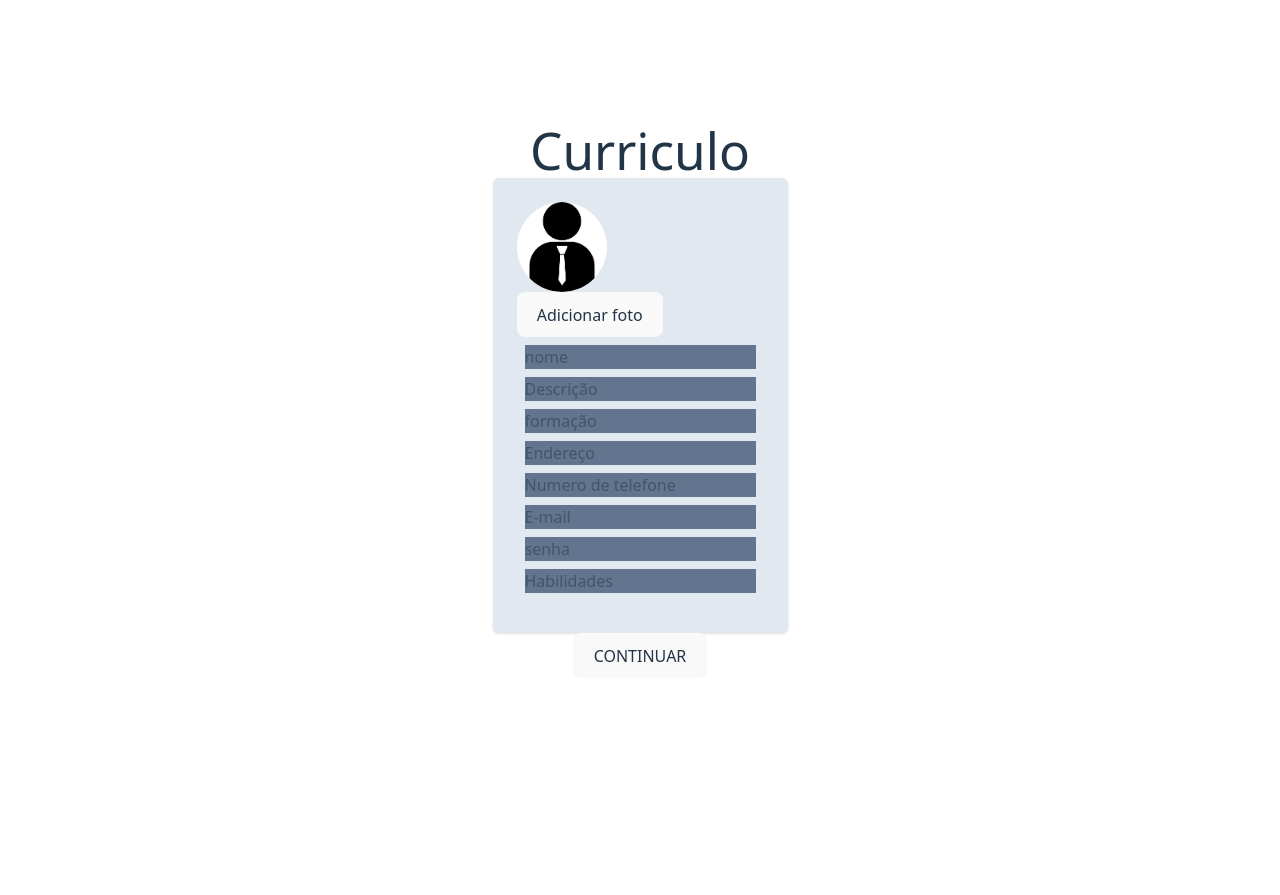
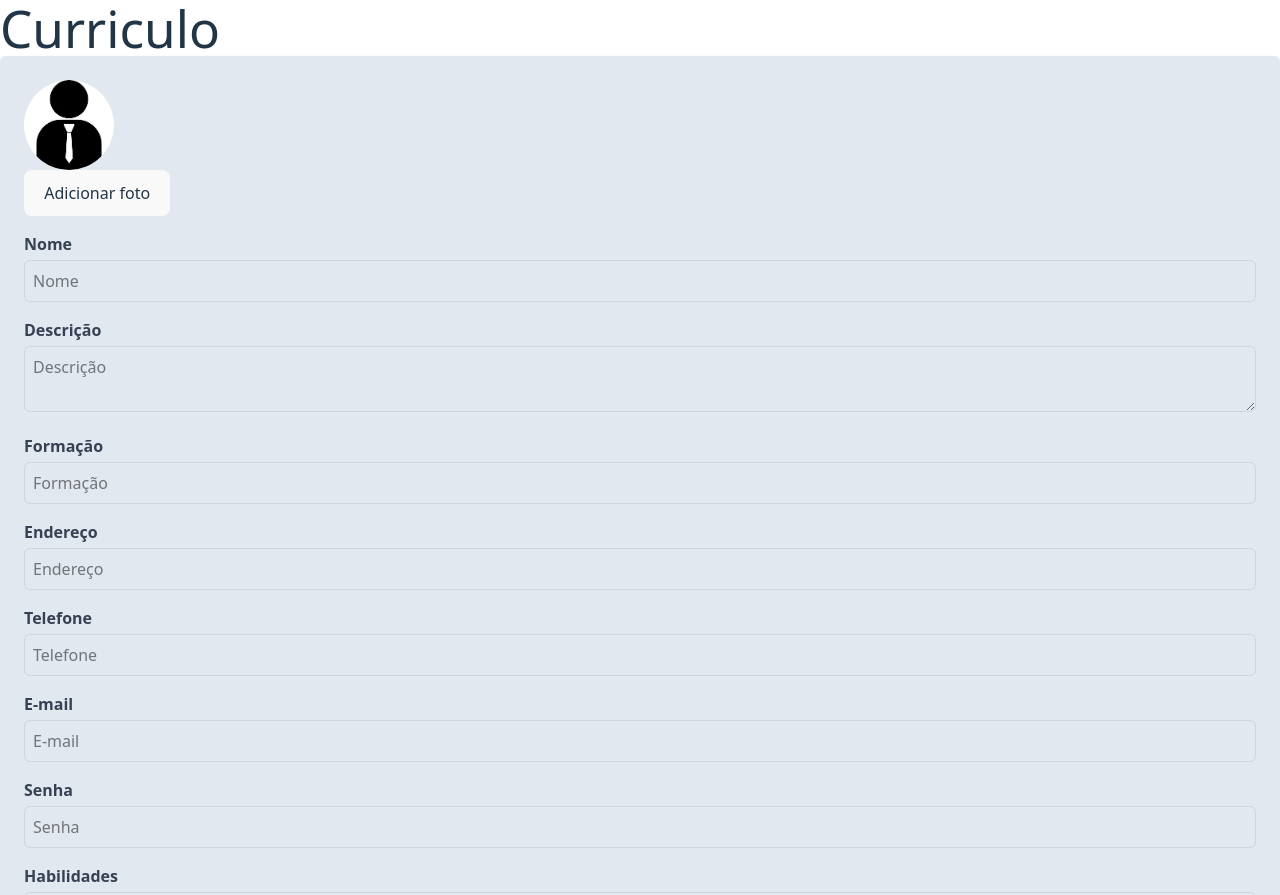
Before and after one commit to jackSparrow432/trabalho-de-Poo, a React (Vite) app: page / in a window 1280 px wide. Shown: the top 895 px of the page. Before the commit the page ends 800 px from the top, so only its background shows below. Built offline with nearby package versions, Linux system fonts and the light colour scheme.

Commit message:
mudei a cor das letras 2

```diff
--- a/src/App.jsx
+++ b/src/App.jsx
@@ -31,7 +31,7 @@ function App() {
     <Routes>
 
       <Route path="/" element={
-        <div className="min-h-screen flex flex-col justify-center items-center">
+        <div>
           <h1>Curriculo</h1>
           <DadosPessoais dados={dadosPessoais} setDados={setDadosPessoais}/>
           <button onClick={continuar}>CONTINUAR</button>
--- a/src/componentes/DadosPessoais.jsx
+++ b/src/componentes/DadosPessoais.jsx
@@ -43,44 +43,106 @@ function handleFoto(e) {
                     style={{display: "none"}}
                 />
                 <button onClick={escolherFoto}>Adicionar foto</button>
-                <form className="p-2 space-y-2">
+                <form className="grid grid-cols-1 gap-4 mt-4">
 
-                    <input type="text" id="1" placeholder="nome" className="bg-slate-500"
+    <div>
+        <label className="block mb-1 font-semibold text-gray-700">Nome</label>
+        <input
+            type="text"
+            placeholder="Nome"
+            className="w-full p-2 rounded-md border border-gray-300 text-black focus:ring-2 focus:ring-blue-400 focus:outline-none"
             value={dados.nome}
-                    onChange={(e) =>setDados({ ...dados, nome: e.target.value })}
-                    /><br/>
+            onChange={(e) => setDados({ ...dados, nome: e.target.value })}
+        />
+    </div>
 
-                    <input type="text" id="2" placeholder="Descrição" className="bg-slate-500"
+    <div>
+        <label className="block mb-1 font-semibold text-gray-700">Descrição</label>
+        <textarea
+            placeholder="Descrição"
+            className="w-full p-2 rounded-md border border-gray-300 text-black focus:ring-2 focus:ring-blue-400 focus:outline-none"
             value={dados.descricao}
-                    onChange={(e)=>setDados({...dados, descricao: e.target.value})}
-                    /><br/>
+            onChange={(e) => setDados({ ...dados, descricao: e.target.value })}
+        />
+    </div>
 
-                    <input type="text" id="3" placeholder="formação" className="bg-slate-500"
+    <div>
+        <label className="block mb-1 font-semibold text-gray-700">Formação</label>
+        <input
+            type="text"
+            placeholder="Formação"
+            className="w-full p-2 rounded-md border border-gray-300 text-black focus:ring-2 focus:ring-blue-400 focus:outline-none"
             value={dados.formacao}
-                    onChange={(e)=>setDados({...dados, formacao: e.target.value})}
-                    /><br />
+            onChange={(e) => setDados({ ...dados, formacao: e.target.value })}
+        />
+    </div>
 
-                    <input type="text" id="4" placeholder="Endereço" className="bg-slate-500"
+    <div>
+        <label className="block mb-1 font-semibold text-gray-700">Endereço</label>
+        <input
+            type="text"
+            placeholder="Endereço"
+            className="w-full p-2 rounded-md border border-gray-300 text-black focus:ring-2 focus:ring-blue-400 focus:outline-none"
             value={dados.endereco}
-                    onChange={(e)=>setDados({...dados, endereco: e.target.value})}/><br />
+            onChange={(e) => setDados({ ...dados, endereco: e.target.value })}
+        />
+    </div>
 
-                    <input type="text" id="5" placeholder="Numero de telefone" className="bg-slate-500"
+    <div>
+        <label className="block mb-1 font-semibold text-gray-700">Telefone</label>
+        <input
+            type="text"
+            placeholder="Telefone"
+            className="w-full p-2 rounded-md border border-gray-300 text-black focus:ring-2 focus:ring-blue-400 focus:outline-none"
             value={dados.numeroTelefone}
-                    onChange={(e)=>setDados({...dados, numeroTelefone: e.target.value})}/><br />
+            onChange={(e) => setDados({ ...dados, numeroTelefone: e.target.value })}
+        />
+    </div>
 
-                    <input type="text" id="6" placeholder="E-mail" className="bg-slate-500"
+    <div>
+        <label className="block mb-1 font-semibold text-gray-700">E-mail</label>
+        <input
+            type="email"
+            placeholder="E-mail"
+            className="w-full p-2 rounded-md border border-gray-300 text-black focus:ring-2 focus:ring-blue-400 focus:outline-none"
             value={dados.email}
-                    onChange={(e)=>setDados({...dados, email: e.target.value})}/><br />
+            onChange={(e) => setDados({ ...dados, email: e.target.value })}
+        />
+    </div>
 
-                    <input type="password" id="7" placeholder="senha" className="bg-slate-500"
+    <div>
+        <label className="block mb-1 font-semibold text-gray-700">Senha</label>
+        <input
+            type="password"
+            placeholder="Senha"
+            className="w-full p-2 rounded-md border border-gray-300 text-black focus:ring-2 focus:ring-blue-400 focus:outline-none"
             value={dados.Senha}
-                    onChange={(e)=>setDados({...dados, Senha: e.target.value})}/><br />
+            onChange={(e) => setDados({ ...dados, Senha: e.target.value })}
+        />
+    </div>
 
-                    <input type="text" id="8" placeholder="Habilidades" className="bg-slate-500"
+    <div>
+        <label className="block mb-1 font-semibold text-gray-700">Habilidades</label>
+        <textarea
+            placeholder="Habilidades"
+            className="w-full p-2 rounded-md border border-gray-300 text-black focus:ring-2 focus:ring-blue-400 focus:outline-none"
             value={dados.habilidades}
-                    onChange={(e)=>setDados({...dados, habilidades: e.target.value})}
-                    /><br/>
+            onChange={(e) => setDados({ ...dados, habilidades: e.target.value })}
+        />
+    </div>
+
+    <div>
+        <label className="block mb-1 font-semibold text-gray-700">Experiência</label>
+        <textarea
+            placeholder="Experiência profissional"
+            className="w-full p-2 rounded-md border border-gray-300 text-black focus:ring-2 focus:ring-blue-400 focus:outline-none"
+            value={dados.experiencia}
+            onChange={(e) => setDados({ ...dados, experiencia: e.target.value })}
+        />
+    </div>
+
 </form>
+
             </div>
         </div>
     )
```
Lines whose indentation alone changed are shown as unchanged.
